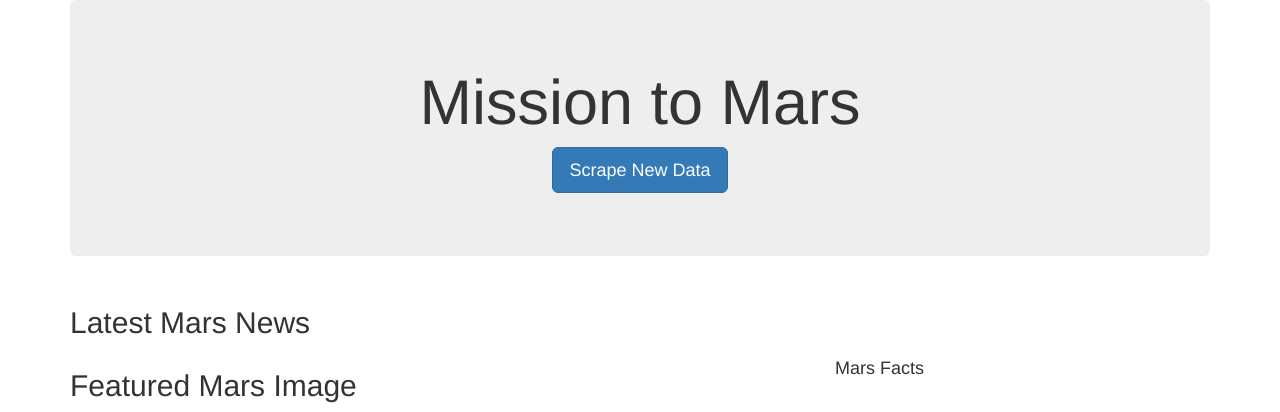
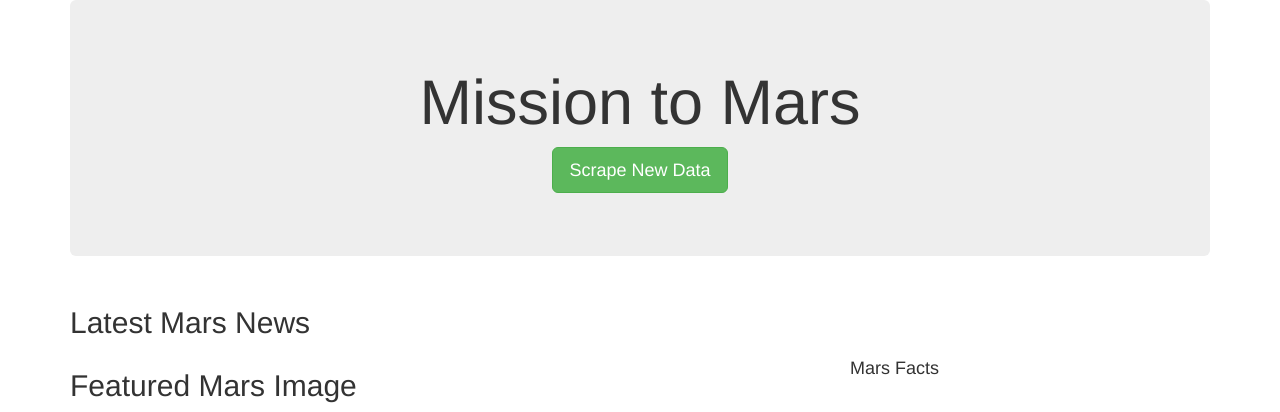
Before and after one commit to bwengerDU/Mission-to-Mars, a Flask app: page / in a window 1280 px wide. Shown: the top 412 px of the page. Run offline with Flask 2, Linux system fonts and the light colour scheme; data that the repository does not hold is empty; some libraries are stand-ins or nearby versions.

Commit message:
Deliverable 3 uploads

```diff
--- a/templates/index.html
+++ b/templates/index.html
@@ -16,7 +16,7 @@
       <div class="jumbotron text-center">
         <h1>Mission to Mars</h1>
         <!-- Add a button to activate scraping script -->
-        <p><a class="btn btn-primary btn-lg" href="/scrape" role="button">Scrape New Data</a></p>
+        <p><a class="btn btn-primary btn-lg btn-success" href="/scrape" role="button">Scrape New Data</a></p>
       </div>
       <!-- Add section for Mars News -->
       <div class="row" id="mars-news">
@@ -42,7 +42,7 @@
         </div>
         <div class="col-md-4">
           <!-- Mars Facts -->
-          <div class="row" id="mars-facts">
+          <div class="table table-striped" id="mars-facts">
             <h4>Mars Facts</h4>
             {{ mars.facts | safe }}
           </div>
@@ -57,7 +57,7 @@
         <div class="col-md-6">
           <div class="thumbnail">
             <img src="{{hemisphere.img_url | default('static/images/error.png', true)}}" alt="...">
-            <div class="caption">
+            <div class="img-thumbnail">
               <h3>{{hemisphere.title}}</h3>
             </div>
           </div>
```
Also changed, not shown: index-test.html (renamed from index.html), 1 other file.
